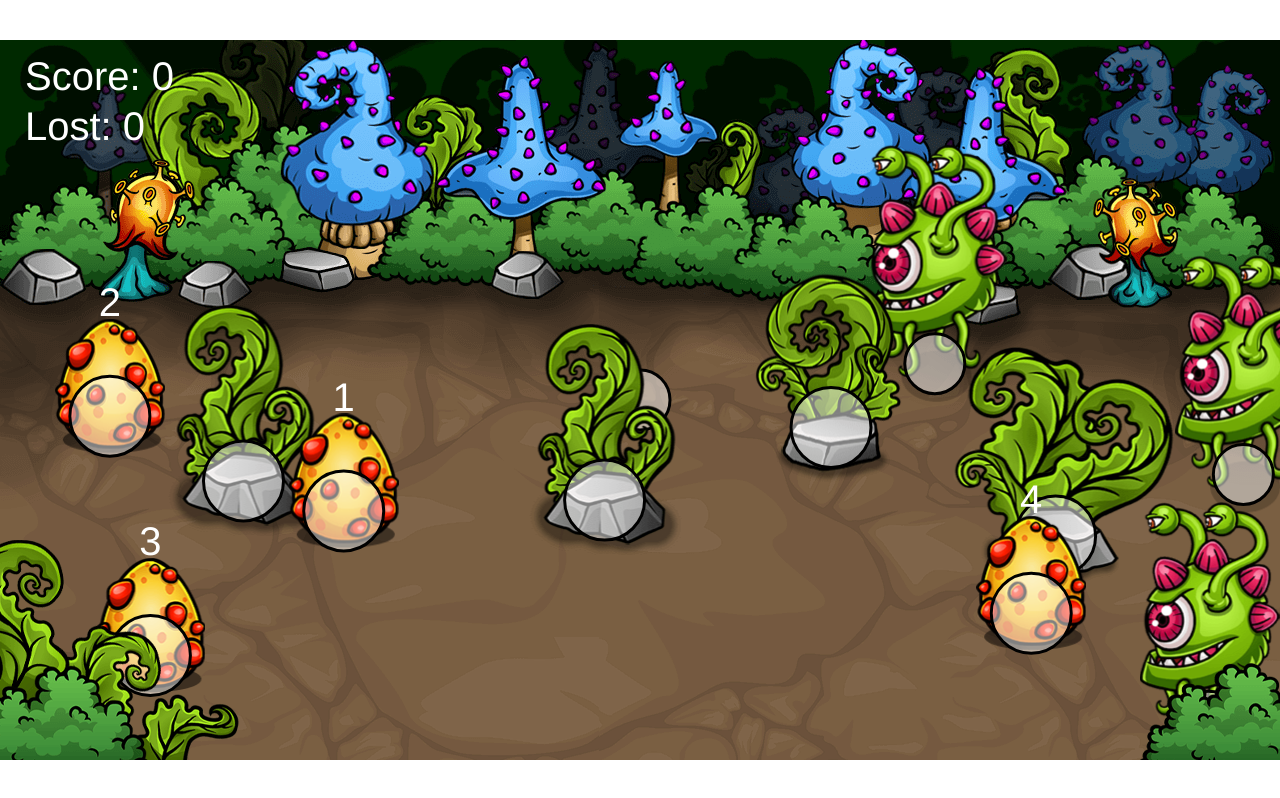
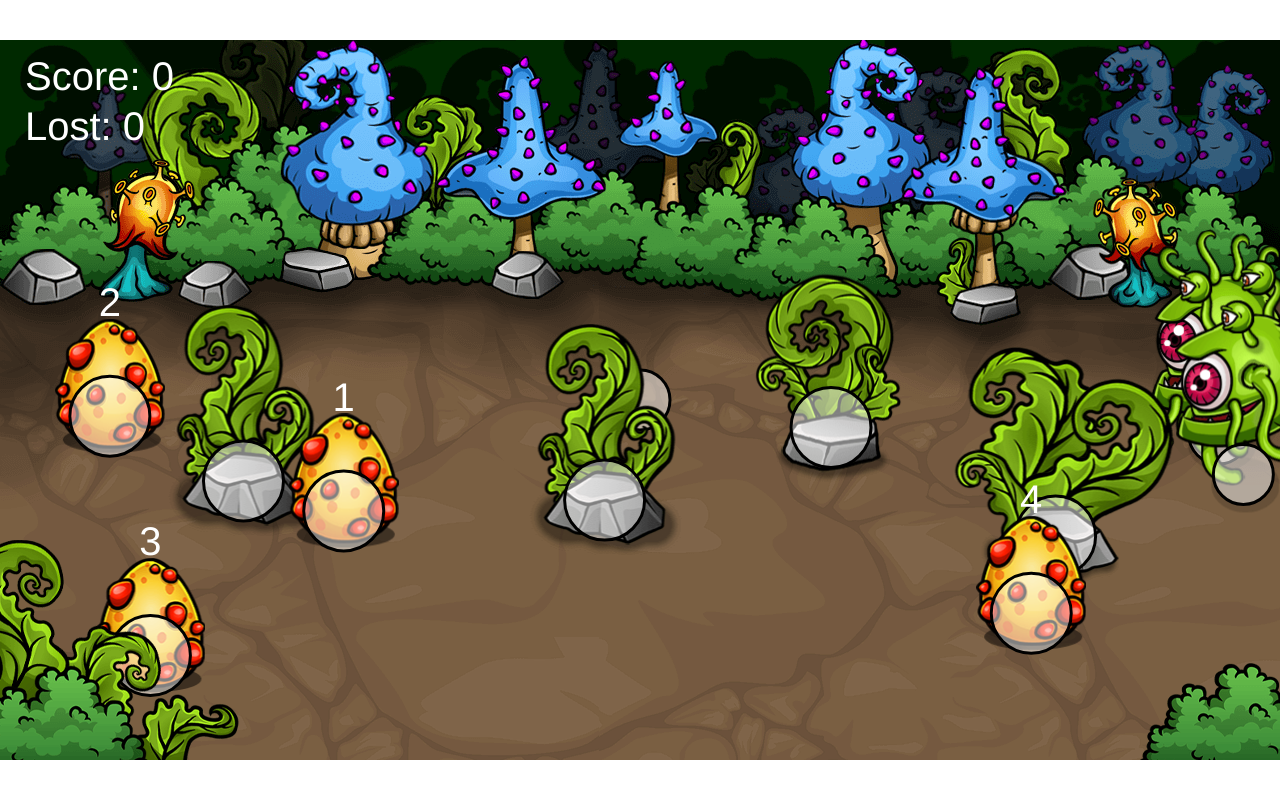
Before and after one commit to rlazoc/Bullseye, a plain HTML site: page index.html in a window 1280 px wide. Drawn offline with Linux system fonts and the light colour scheme.

Commit message:
randomize enemies

```diff
--- a/index.html
+++ b/index.html
@@ -14,6 +14,7 @@
     <img id="bull" src="./assets/bull.png" />
     <img id="egg" src="./assets/egg.png" />
     <img id="toad" src="./assets/toad.png" />
+    <img id="toads" src="./assets/toads.png" />
     <img id="larva" src="./assets/larva.png" />
 
     <script src="./script.js"></script>
--- a/script.js
+++ b/script.js
@@ -366,7 +366,7 @@ window.addEventListener("load", function () {
       this.game = game;
       this.collisionRadius = 30;
       this.speedX = Math.random() * 3 + 0.5;
-      this.image = document.getElementById("toad");
+      this.image = document.getElementById("toads");
       this.spriteWidth = 140;
       this.spriteHeight = 260;
       this.width = this.spriteWidth;
@@ -378,10 +378,22 @@ window.addEventListener("load", function () {
         Math.random() * (this.game.height - this.game.topMargin);
       this.spriteX;
       this.spriteY;
+      this.frameX = 0;
+      this.frameY = Math.floor(Math.random() * 4);
     }
 
     draw(context) {
-      context.drawImage(this.image, this.spriteX, this.spriteY);
+      context.drawImage(
+        this.image,
+        this.frameX * this.spriteWidth,
+        this.frameY * this.spriteHeight,
+        this.spriteWidth,
+        this.spriteHeight,
+        this.spriteX,
+        this.spriteY,
+        this.width,
+        this.height
+      );
 
       if (this.game.debug) {
         context.beginPath();
@@ -408,9 +420,12 @@ window.addEventListener("load", function () {
       if (this.spriteX + this.width < 0) {
         this.collisionX =
           this.game.width + this.width + Math.random() * this.game.width * 0.5;
+
         this.collisionY =
           this.game.topMargin +
           Math.random() * (this.game.height - this.game.topMargin);
+
+        this.frameY = Math.floor(Math.random() * 4);
       }
 
       let collisionObjects = [this.game.player, ...this.game.obstacles];
@@ -502,7 +517,7 @@ window.addEventListener("load", function () {
       this.eggTimer = 0;
       this.eggInterval = 1000;
       this.numberOfObstacles = 10;
-      this.maxEggs = 10;
+      this.maxEggs = 5;
       this.obstacles = [];
       this.eggs = [];
       this.enemies = [];
@@ -613,7 +628,7 @@ window.addEventListener("load", function () {
     }
 
     init() {
-      for (let i = 0; i < 3; i++) {
+      for (let i = 0; i < 5; i++) {
         this.addEnemy();
       }
 
--- a/style.css
+++ b/style.css
@@ -24,6 +24,7 @@
 #bull,
 #egg,
 #toad,
+#toads,
 #larva {
   display: none;
 }
```
